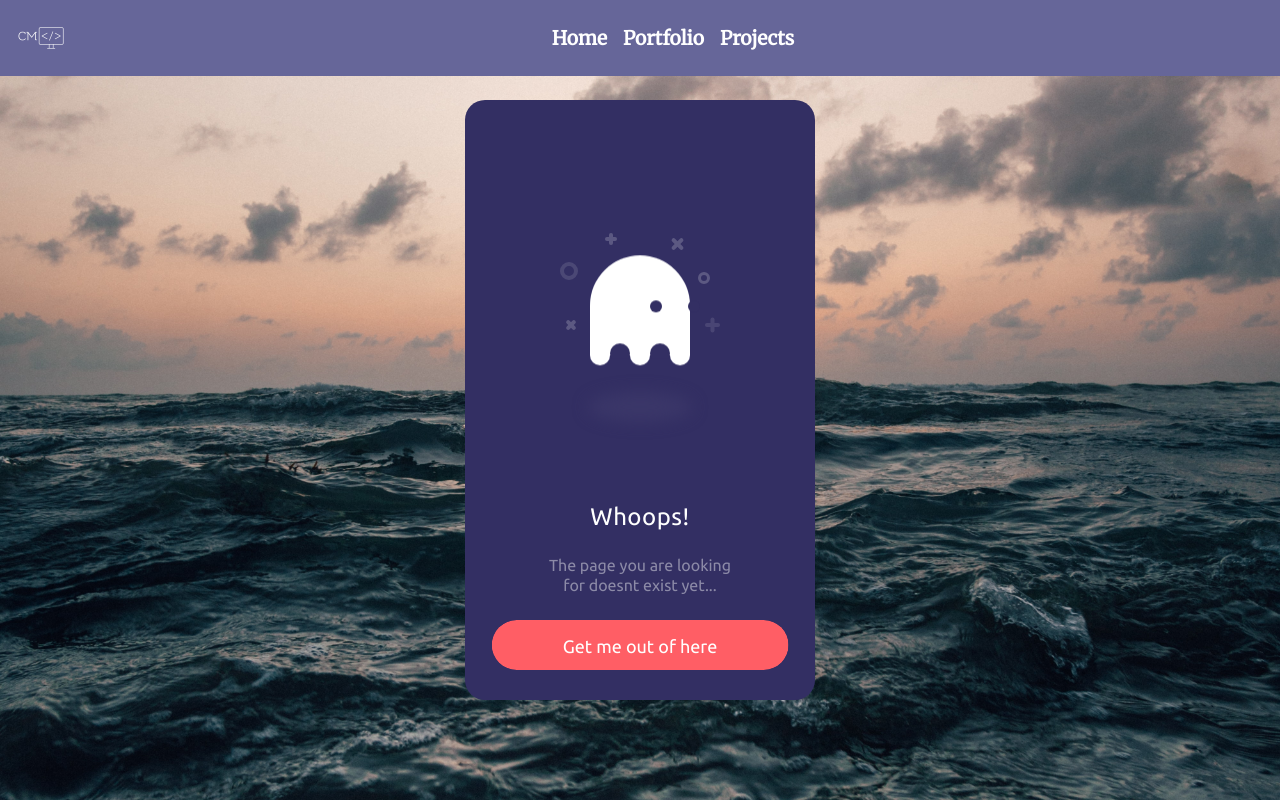
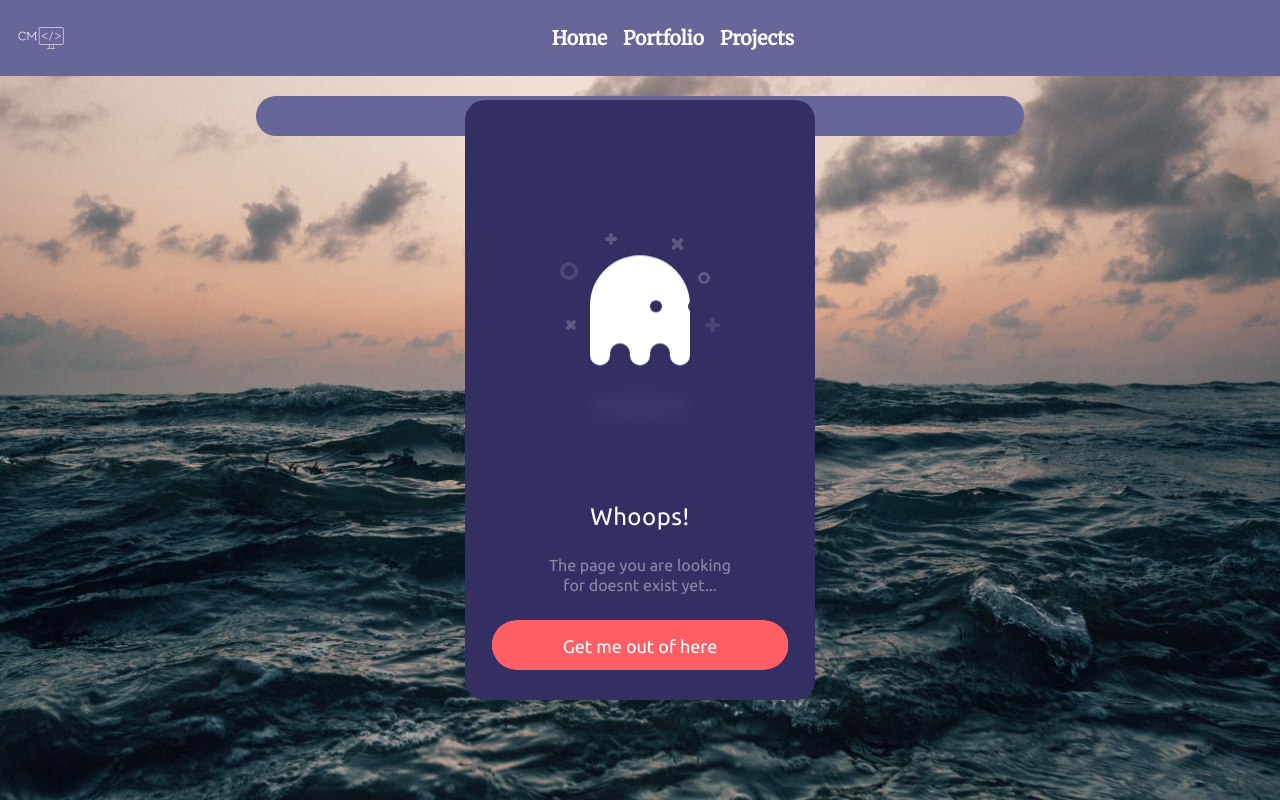
Before and after one commit to Calmac56/mysite, a Django app: template templates/mysiteapp/404.html in a window 1280 px wide. Run offline with Django 3.2, Linux system fonts and the light colour scheme; the template is opened without the code that fills it, so the values that code supplies are empty; some libraries are stand-ins or nearby versions.

Commit message:
changed 404 page

```diff
--- a/static/css/404.css
+++ b/static/css/404.css
@@ -289,3 +289,14 @@
             opacity: 0.2;
        }
    }
+
+   #indexcont{
+    margin-top: 20px;
+    margin-right: 20vw;
+    background-color:#666699;
+    margin-left: 20vw;
+    border-radius: 25px;
+    padding-bottom: 20px;
+    padding-top: 20px;
+
+}
--- a/templates/mysiteapp/404.html
+++ b/templates/mysiteapp/404.html
@@ -25,6 +25,7 @@
 
     });
     </script>
+<div id="indexcont">
 <div class="box">
     <div class="box__ghost">
       <div class="symbol"></div>
@@ -61,4 +62,5 @@
     </div>
 
   </div>
+</div>
 {% endblock %}
```
